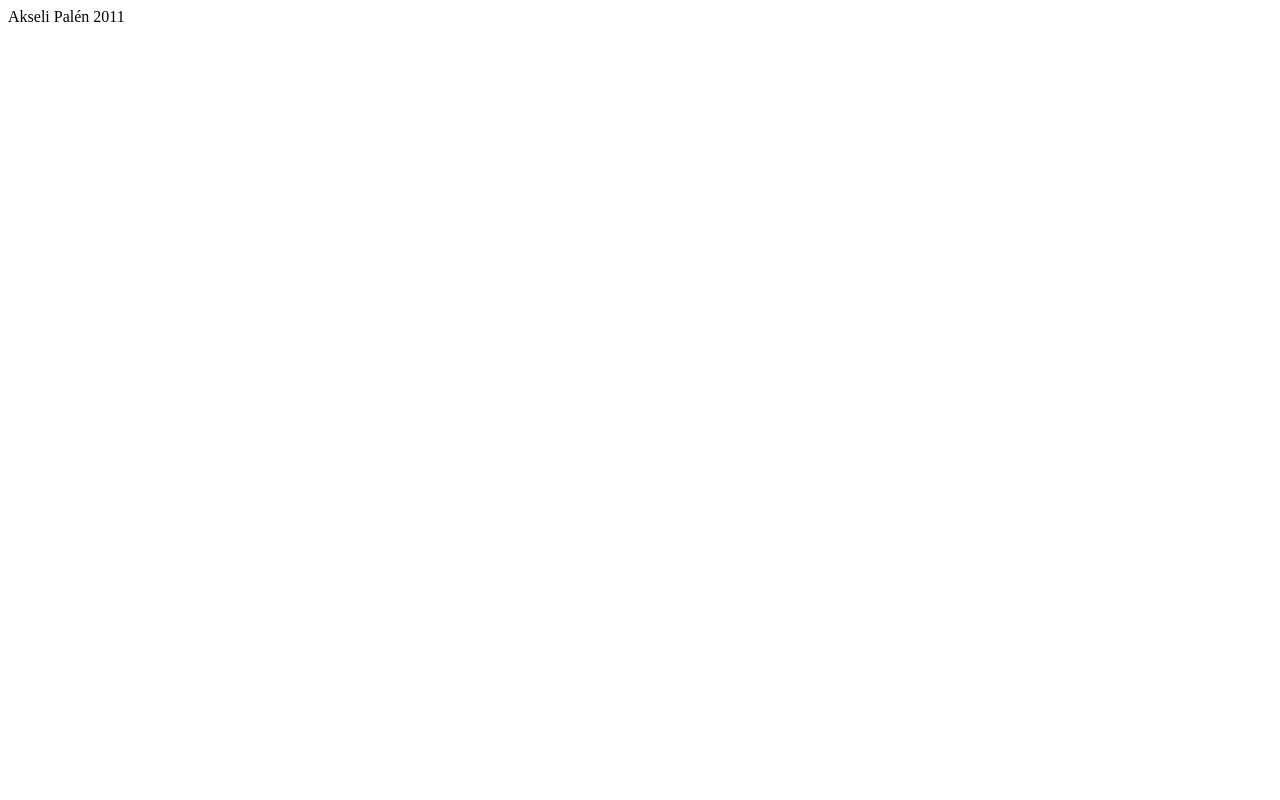
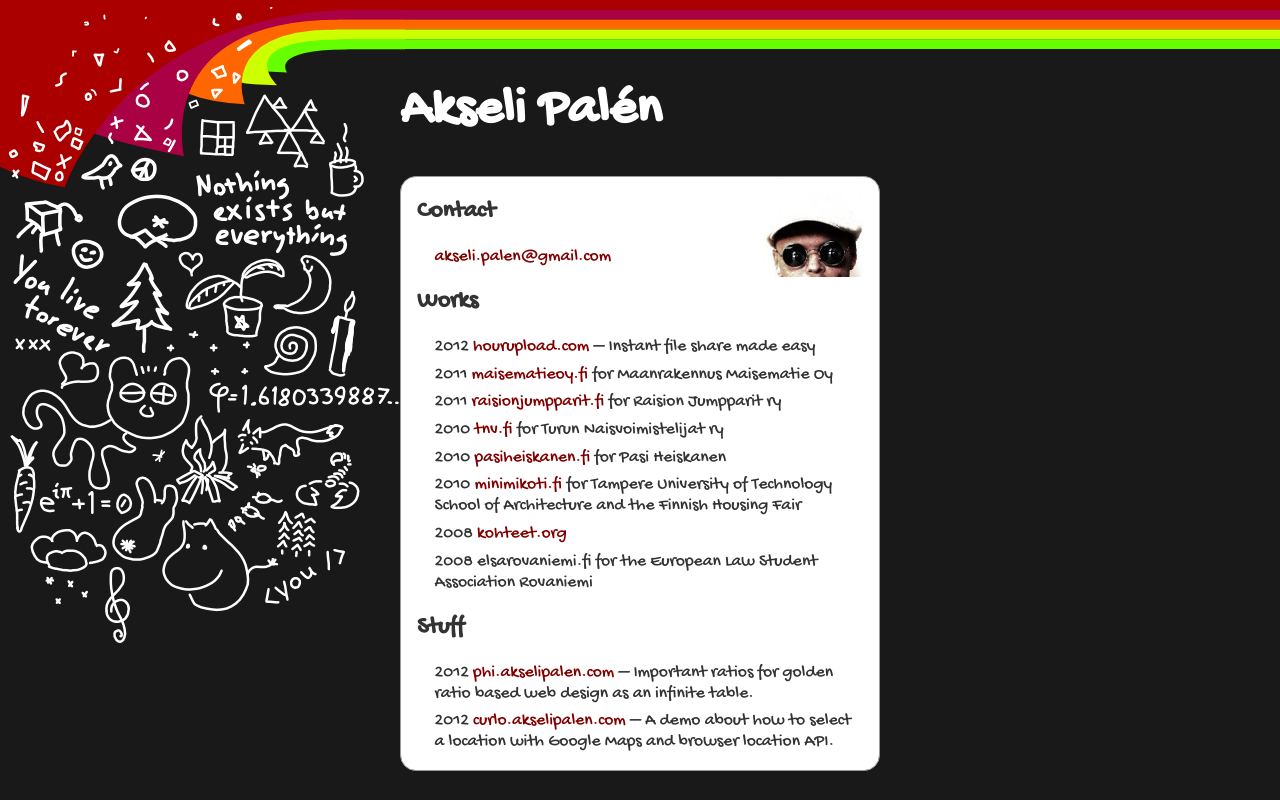
Before and after one commit to axelpale/akselipalen, a plain HTML site: page index.html in a window 1280 px wide. Drawn offline with Linux system fonts and the light colour scheme.

Commit message:
Imported old akselipalen.com project.

```diff
--- /dev/null
+++ b/css/layout.css
@@ -0,0 +1,64 @@
+html, body {
+	margin: 0;
+	padding: 0;
+
+	font-family: 'Gochi Hand', 'Trebuchet MS', Helvetica, sans-serif;
+}
+
+body {
+	background: #191919 url('img/flow_board.png') repeat-x top left;
+}
+
+#branding {
+	padding-top: 60px;
+}
+
+#branding h1 {
+	color: #FFFFFF;
+	font-size: 3.33em;
+	padding: 0.382em 0em 0.618em 0em;
+	margin: 0;
+	letter-spacing: 0px;
+}
+
+.scene {
+	background: url('img/flow.png') no-repeat top left;
+}
+
+#container {
+	max-width: 480px;
+	margin: 0 auto 0 auto;
+}
+
+#content {
+	border: 1px solid #999999;
+	border-radius: 1em;
+	background-color: #ffffff;
+	padding: 0 1em 0 1em;
+	color: #333333;
+}
+
+#content p {
+	font-size: 1.1em;
+	padding-left: 1em;
+}
+#content ul {
+	font-size: 1.1em;
+	list-style-type: none;
+	padding: 0 0 0 1em;
+}
+
+#content ul li {
+	margin-bottom: 0.381em;
+}
+
+#profile {
+	float: right;
+}
+
+a:link { color: #800000; text-decoration: none; }
+a:visited { color: #AA0044; text-decoration: none;}
+a:hover { color: #C08080; text-decoration: underline;}
+a:hover:visited { color: #D580A2; text-decoration: underline;}
+a:active { color: #C08080;  text-decoration: underline;}
+a:active:visited { color: #D580A2; text-decoration: underline;}
--- a/doc/notes.txt
+++ /dev/null
@@ -1 +0,0 @@
-Something
--- a/index.html
+++ b/index.html
@@ -1,5 +1,69 @@
+<!DOCTYPE html PUBLIC "-//W3C//DTD XHTML 1.0 Strict//EN" "http://www.w3.org/TR/xhtml1/DTD/xhtml1-strict.dtd">
+<html xmlns="http://www.w3.org/1999/xhtml" xml:lang="en" lang="en">
 <html>
+<head>
+
+<meta http-equiv="Content-Type" content="text/html; charset=utf-8" />
+<meta name="language" content="en" />
+<meta name="robots" content="index,follow" />
+
+<link rel="shortcut icon" href="img/home/logo_16.png" />
+<link rel="apple-touch-icon" href="img/home/logo_57.png" />
+
+<link href='http://fonts.googleapis.com/css?family=Gochi+Hand' rel='stylesheet' type='text/css'>
+<link rel="stylesheet" href="css/layout.css" type="text/css" media="screen">
+
+<title>Akseli Pal&eacute;n</title>
+
+</head>
+
 <body>
-Akseli Pal&eacute;n 2011
+
+<div class="scene">
+<div id="container">
+
+
+<div id="header">
+
+<div id="branding">
+<h1>Akseli Pal&eacute;n</h1>
+</div><!-- #branding -->
+
+</div><!-- #header -->
+
+
+<div id="contentframe">
+	<div id="content">
+	<img id="profile" src="img/home/ap.jpg" alt="Me and I" alt="Me and I" />
+
+<h2>Contact</h2>
+<p><a href="mailto:akseli.palen@gmail.com">akseli.palen@gmail.com</a></p>
+
+<h2>Works</h2>
+<ul>
+	<li>2012 <a href="http://www.hourupload.com/">hourupload.com</a> &ndash; Instant file share made easy</li>
+	<li>2011 <a href="http://www.maisematieoy.fi/">maisematieoy.fi</a> for Maanrakennus Maisematie Oy</li>
+	<li>2011 <a href="http://www.raisionjumpparit.fi/">raisionjumpparit.fi</a> for Raision Jumpparit ry</li>
+	<li>2010 <a href="http://www.tnv.fi/">tnv.fi</a> for Turun Naisvoimistelijat ry</li>
+	<li>2010 <a href="http://www.pasiheiskanen.fi/">pasiheiskanen.fi</a> for Pasi Heiskanen</li>
+	<li>2010 <a href="http://www.minimikoti.fi/">minimikoti.fi</a> for Tampere University of Technology School of Architecture and the Finnish Housing Fair</li>
+	<li>2008 <a href="http://kohteet.org/main.php">kohteet.org</a></li>
+	<li>2008 elsarovaniemi.fi for the European Law Student Association Rovaniemi</li>
+</ul>
+
+<h2>Stuff</h2>
+<ul>
+	<li>2012 <a href="http://phi.akselipalen.com">phi.akselipalen.com</a> &ndash; Important ratios for golden ratio based web design as an infinite table.</li>
+	<li>2012 <a href="http://curlo.akselipalen.com">curlo.akselipalen.com</a> &ndash; A demo about how to select a location with Google Maps and browser location API.</li>
+</ul>
+
+	</div><!-- #content -->
+</div><!-- #contentframe -->
+
+
+</div><!-- #container -->
+</div><!-- .scene -->
+
 </body>
+
 </html>
```
Also changed, not shown: css/img/flow.png (added), css/img/flow_board.png (added), img/home/ap.jpg (added), img/home/logo_16.png (added), img/home/logo_57.png (added).
